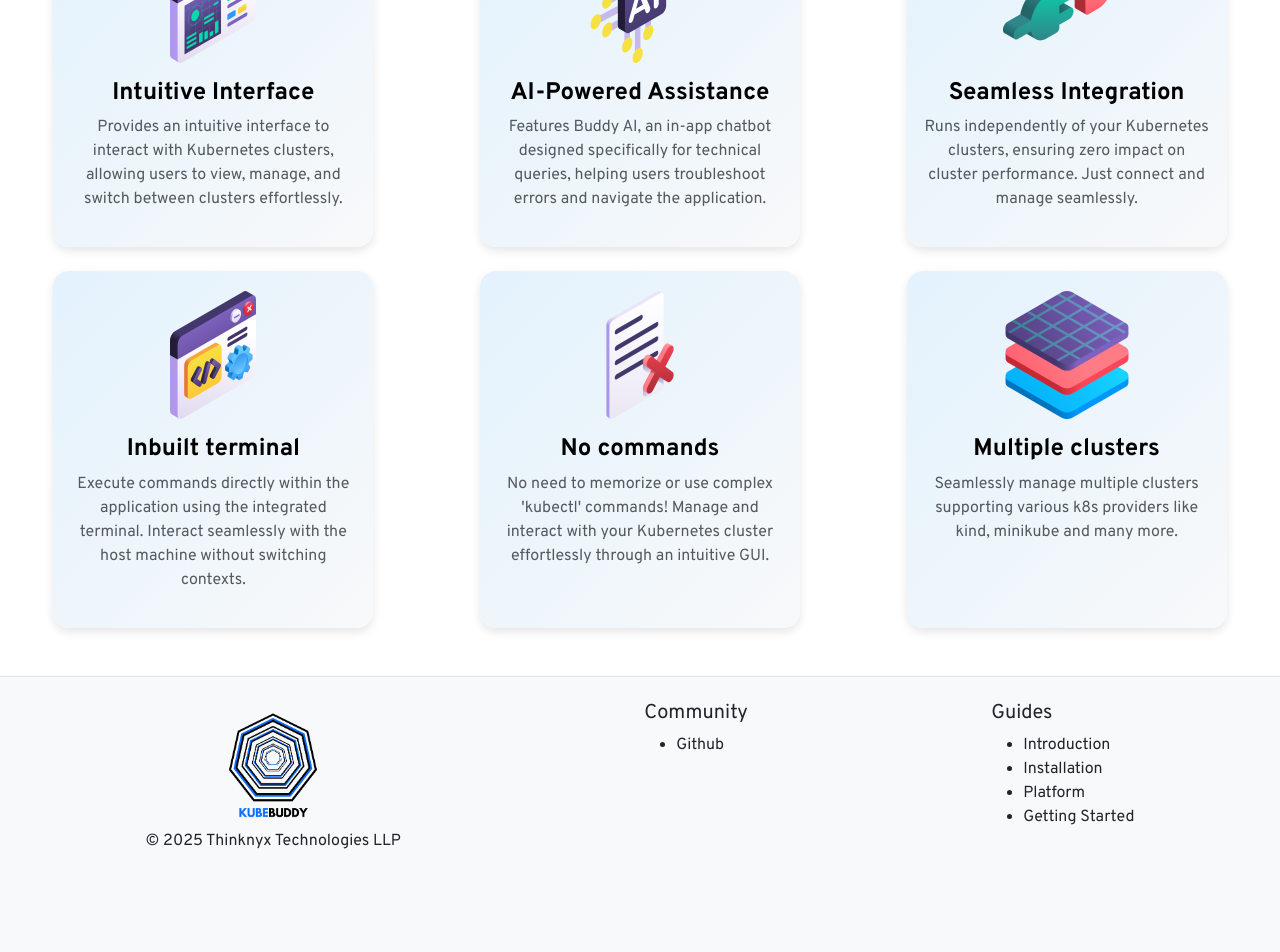
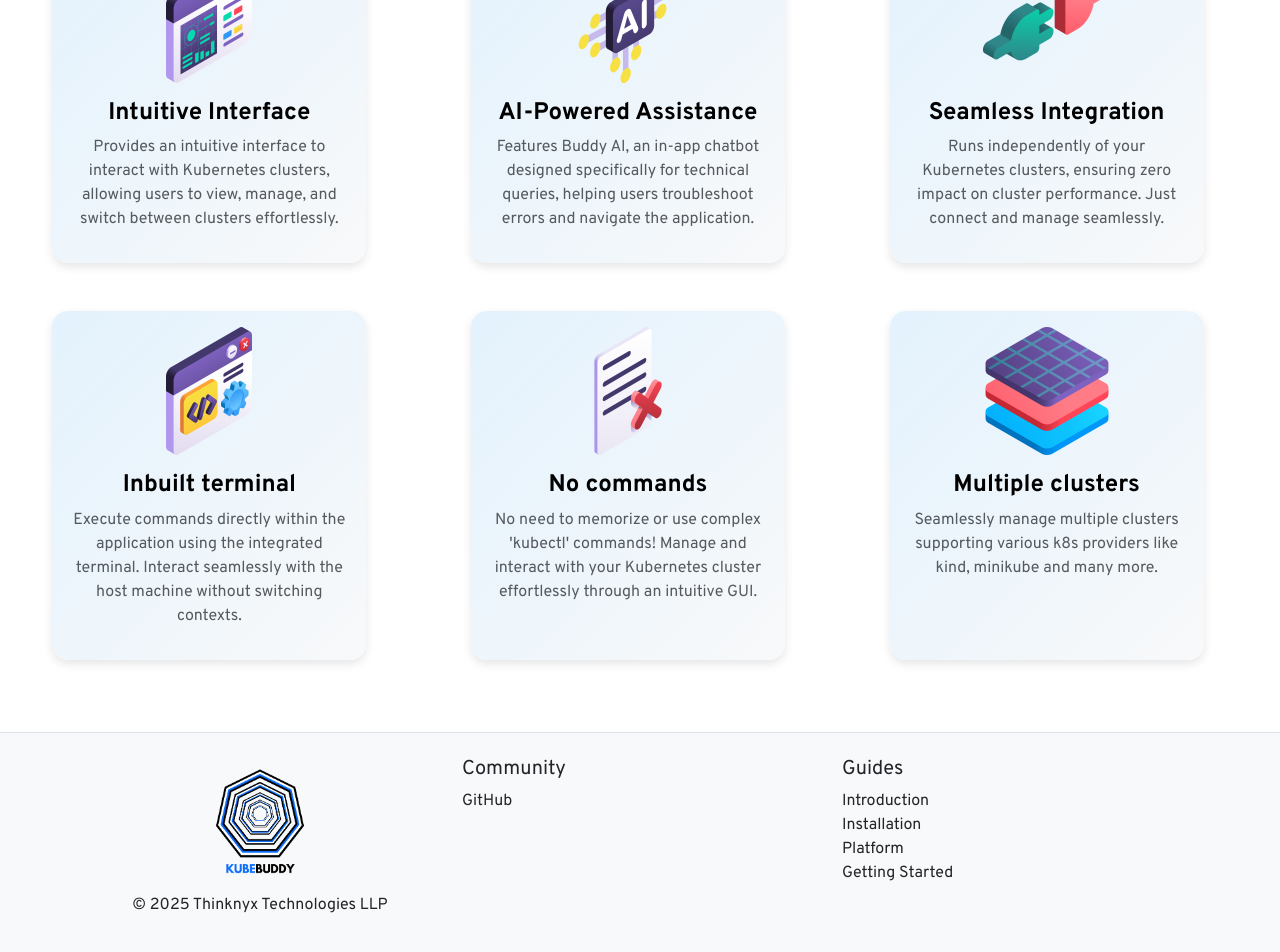
Before and after one commit to kubebuddy/docs, a React (Vite) app: page / in a window 1280 px wide. Shown: the part 704-1656 px from the top of the page. Before the commit the page ends 1597 px from the top, so only its background shows below. Built offline with nearby package versions, Linux system fonts and the light colour scheme.

Commit message:
Made footer responsive

```diff
--- a/src/components/Footer.jsx
+++ b/src/components/Footer.jsx
@@ -2,26 +2,30 @@ import React from "react";
 
 function Footer() {
   return (
-    <footer className="footer p-4 d-flex flex-row justify-content-around border-top">
-      <div className="d-flex flex-column align-items-center">
-        <img src={"/KubeBuddy.png"} alt="kubebuddy-logo" style={{ width: "8rem" }}/>
-        <p>&copy; 2025 Thinknyx Technologies LLP</p>
+    <footer className="footer p-4 border-top bg-light">
+      <div className="container">
+        <div className="row text-center text-md-start">
+          <div className="col-12 col-md-4 d-flex flex-column align-items-center">
+            <img src={"/KubeBuddy.png"} alt="kubebuddy-logo" style={{ width: "8rem" }} />
+            <p className="mt-2">&copy; 2025 Thinknyx Technologies LLP</p>
           </div>
-      <div>
+          <div className="col-12 col-md-4 mt-3 mt-md-0">
             <h5>Community</h5>
-        <ul>
-          <li><a href="https://github.com/kubebuddy/docs" target="_blank">Github</a></li>
+            <ul className="list-unstyled">
+              <li><a href="https://github.com/kubebuddy/docs" target="_blank" rel="noopener noreferrer">GitHub</a></li>
             </ul>
           </div>
-      <div>
+          <div className="col-12 col-md-4 mt-3 mt-md-0">
             <h5>Guides</h5>
-        <ul>
+            <ul className="list-unstyled">
               <li><a href="/docs/introduction">Introduction</a></li>
               <li><a href="/docs/installation">Installation</a></li>
               <li><a href="/docs/platform">Platform</a></li>
               <li><a href="/docs/guide/getting-started">Getting Started</a></li>
             </ul>
           </div>
+        </div>
+      </div>
     </footer>
   );
 }
--- a/src/index.css
+++ b/src/index.css
@@ -49,7 +49,6 @@ body {
   background: white;
   border-radius: 1rem;
   box-shadow: 0 4px 10px rgba(0, 0, 0, 0.1);
-  padding: 20px;
   transition: transform 0.2s ease-in-out;
 }
 .feature-card:hover {
--- a/src/pages/FAQ.jsx
+++ b/src/pages/FAQ.jsx
@@ -24,6 +24,12 @@ const FAQ = () => {
                     Your API key is encrypted and stored securely. We never transmit your API key outside of your authenticated sessions, and it's not stored in plain text.
                     </Accordion.Body>
                 </Accordion.Item>
+                <Accordion.Item eventKey="3" alwaysOpen>
+                    <Accordion.Header>How to view complete events message?</Accordion.Header>
+                    <Accordion.Body>
+                    You can view the full event message by clicking on the message text to expand it.
+                    </Accordion.Body>
+                </Accordion.Item>
             </Accordion>
         </div>
     );
--- a/src/pages/Home.jsx
+++ b/src/pages/Home.jsx
@@ -31,7 +31,7 @@ function Home() {
     transition={Slide}
     />
     <div className="d-flex flex-column align-items-center text-center py-5 gradient">
-        <img src={"/KubeBuddy.png"} className="w-25 mb-3" alt="KubeBuddy Logo" />
+        <img src={"/KubeBuddy.png"} className="w-25 mb-3 img-fluid" alt="KubeBuddy Logo" />
         <h1 className="fw-bold" style={{ fontSize: "3rem", color: "#000" }}>
             AI Powered Kubernetes Dashboard
         </h1>
@@ -40,43 +40,43 @@ function Home() {
     {/* Feature Section */}
 
 <div id="features" className="container-fluid w-100 text-center py-5" style={{backgroundColor : "#fff"}}>
-    <div className="row flex flex-row justify-content-around">
-        <div className="col-md-3 mx-3 px-3 feature-card gradient mb-4">
+    <div className="row flex flex-row justify-content-around w-100">
+        <div className="col-md-3 mx-3 p-3 feature-card gradient m-4">
             <img src={'/interface.png'} alt="Intuitive Interface" className="features-img mb-3" style={{ width: "8rem" }} />
             <h4 className="fw-bold">Intuitive Interface</h4>
             <p className="text-muted">
                 Provides an intuitive interface to interact with Kubernetes clusters, allowing users to view, manage, and switch between clusters effortlessly.
             </p>
         </div>
-        <div className="col-md-3 mx-3 px-3 feature-card gradient mb-4">
+        <div className="col-md-3 mx-3 p-3 feature-card gradient m-4">
             <img src={"/artificial-intelligence.png"} alt="AI Assistance" className="features-img mb-3" style={{ width: "8rem" }} />
             <h4 className="fw-bold">AI-Powered Assistance</h4>
             <p className="text-muted">
                 Features Buddy AI, an in-app chatbot designed specifically for technical queries, helping users troubleshoot errors and navigate the application.
             </p>
         </div>
-        <div className="col-md-3 mx-3 px-3 feature-card gradient mb-4">
+        <div className="col-md-3 mx-3 p-3 feature-card gradient m-4">
             <img src={"/connect.png"} alt="Integration" className="features-img mb-3" style={{ width: "8rem" }} />
             <h4 className="fw-bold">Seamless Integration</h4>
             <p className="text-muted">
                 Runs independently of your Kubernetes clusters, ensuring zero impact on cluster performance. Just connect and manage seamlessly.
             </p>
         </div>
-        <div className="col-md-3 mx-3 px-3 feature-card gradient">
+        <div className="col-md-3 mx-3 p-3 feature-card gradient m-4">
             <img src={"/terminal.png"} alt="Integration" className="features-img mb-3" style={{ width: "8rem" }} />
             <h4 className="fw-bold">Inbuilt terminal</h4>
             <p className="text-muted">
             Execute commands directly within the application using the integrated terminal. Interact seamlessly with the host machine without switching contexts.
             </p>
         </div>
-        <div className="col-md-3 mx-3 px-3 feature-card gradient">
+        <div className="col-md-3 mx-3 p-3 feature-card gradient m-4">
             <img src={"/commands.png"} alt="Integration" className="features-img mb-3" style={{ width: "8rem" }} />
             <h4 className="fw-bold">No commands</h4>
             <p className="text-muted">
             No need to memorize or use complex 'kubectl' commands! Manage and interact with your Kubernetes cluster effortlessly through an intuitive GUI.
             </p>
         </div>
-        <div className="col-md-3 mx-3 px-3 feature-card gradient">
+        <div className="col-md-3 mx-3 p-3 feature-card gradient m-4">
             <img src={"/clusters.png"} alt="Integration" className="features-img mb-3" style={{ width: "8rem" }} />
             <h4 className="fw-bold">Multiple clusters</h4>
             <p className="text-muted">
```
Lines whose indentation alone changed are shown as unchanged.
